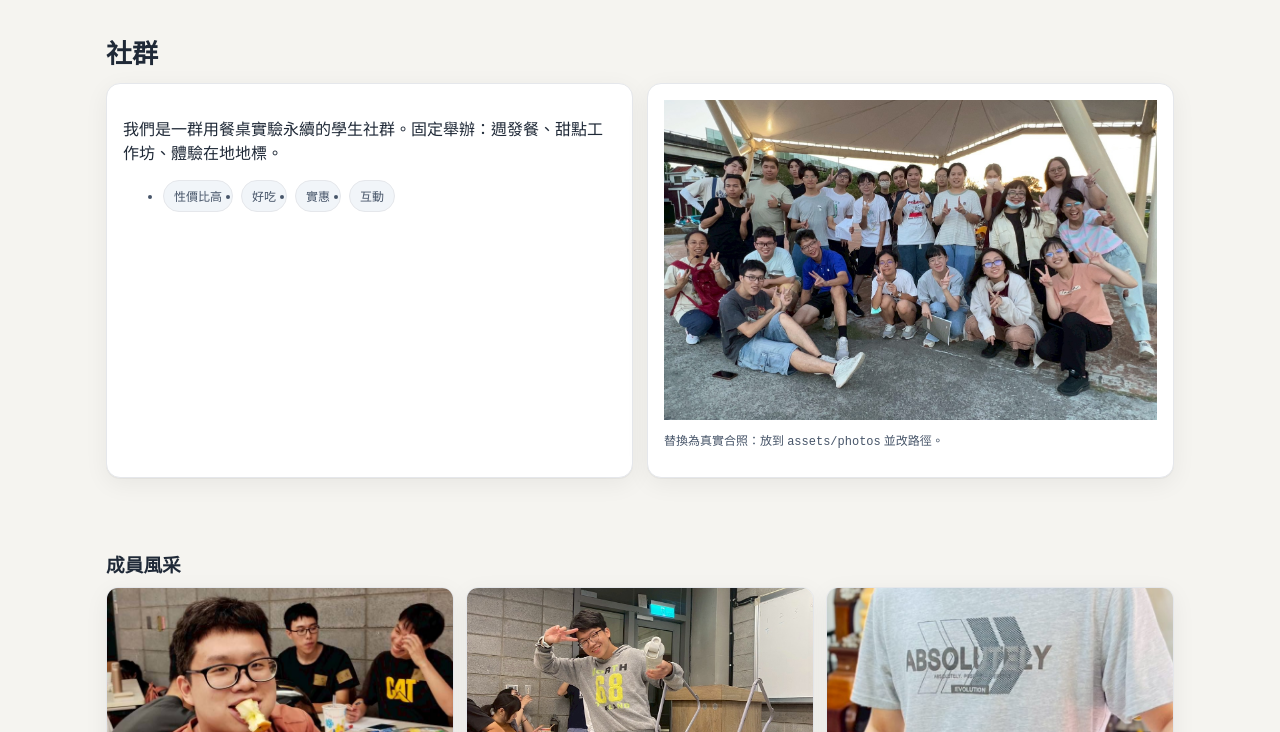
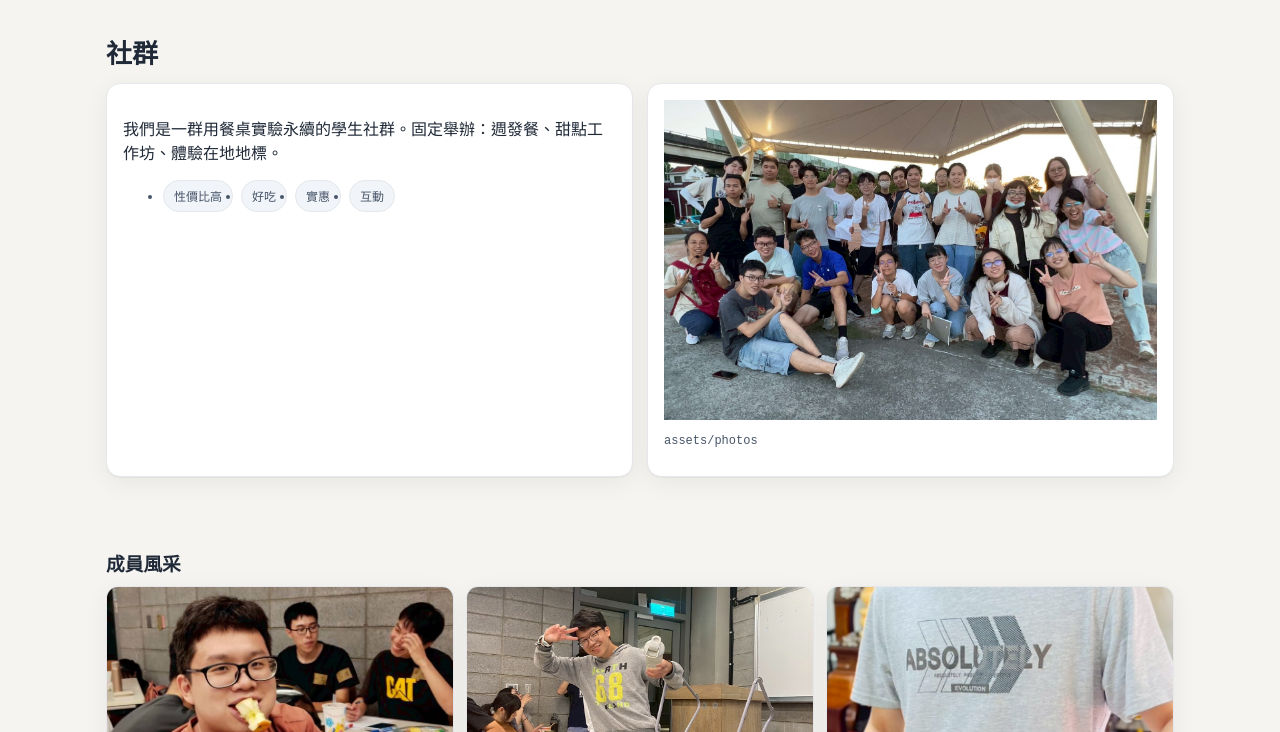
Before and after one commit to Chen-538/veg, a plain HTML site: page community/index.html in a window 1280 px wide. Shown: the part 68-800 px from the top of the page. Drawn offline with Linux system fonts and the light colour scheme; files whose address does not match are found by name.

Commit message:
Update index.html

```diff
--- a/community/index.html
+++ b/community/index.html
@@ -33,7 +33,7 @@
     </div>
     <div class="card">
       <img data-lightbox src="../首頁區/合照.jpg" alt="社群合照示意" style="height:320px;object-fit:cover;width:100%"/>
-      <p class="small" style="margin-top:6px">替換為真實合照：放到 <code>assets/photos</code> 並改路徑。</p>
+      <p class="small" style="margin-top:6px"> <code>assets/photos</code> </p>
     </div>
   </div>
 </section>
```
